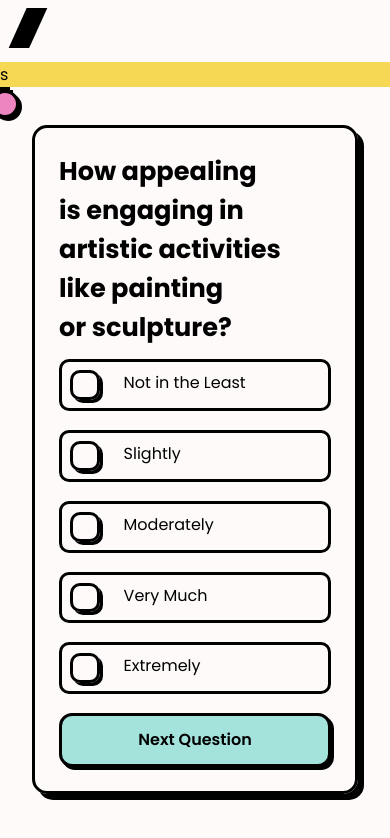
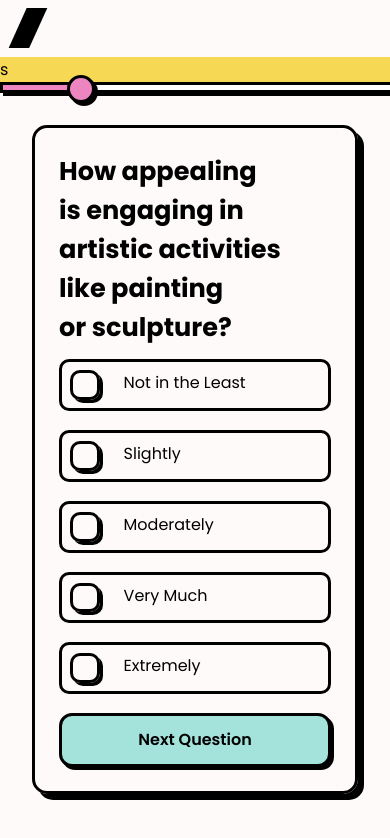
Before and after one commit to azzammahmoud95/front-end-EB, a React (Create React App) app in the folder frontend/: page / in a window 390 px wide. Shown: the top 838 px of the page. Built offline with nearby package versions, Linux system fonts and the light colour scheme.

Commit message:
finishing progress bar mobile

```diff
--- a/frontend/src/Components/Layout/layout.jsx
+++ b/frontend/src/Components/Layout/layout.jsx
@@ -1,15 +1,42 @@
-import React from "react";
+import React, { useState, useEffect } from "react";
 import icon from "../../Assets/Images/logo.svg";
 import "./layout.scss";
 
 const ProgressBar = ({ progress }) => {
+  const [isMobile, setIsMobile] = useState(false);
+
+  useEffect(() => {
+    const handleResize = () => {
+      setIsMobile(window.innerWidth <= 768); // Adjust the breakpoint as needed
+    };
+
+    // Initial setup
+    handleResize();
+
+    // Add event listener for window resize
+    window.addEventListener("resize", handleResize);
+
+    // Cleanup on component unmount
+    return () => {
+      window.removeEventListener("resize", handleResize);
+    };
+  }, []);
+
+  const progressBarWrapper = {
+    height: '100%',
+    boxShadow: "var(--shadow)",
+    width: isMobile ? '100%' : '0.4%',
+    border: "3px solid black",
+    background: 'white'
+  };
+
   const progressBarStyle = {
-    height: `${progress}%`,
+    height: isMobile ? '5px' : `${progress}%`, // Adjust the height as needed
     background: "var(--pink)",
     boxShadow: "var(--shadow)",
-    border: "3px solid black",
-    width: "1%",
-    position: "relative", // Added to make sure the end marker is positioned relative to this container
+    width: isMobile ? `${progress}%` : '100%',
+    position: "relative",
+    zIndex: 10
   };
 
   const endMarkerStyle = {
@@ -20,15 +47,17 @@ const ProgressBar = ({ progress }) => {
     position: "absolute",
     boxShadow: "var(--shadow)",
     border: "3px solid black",
-    top: "98%", // Positioned at the bottom of the progress bar
-    left: "50%",
+    top: isMobile ? "-200%" : "98%",
+    left: isMobile ? "100%" : "50%",
     transform: "translateX(-50%)",
     zIndex: 10,
   };
 
   return (
-    <div className="progress-bar" style={progressBarStyle}>
-      <div style={endMarkerStyle}></div>
+    <div style={progressBarWrapper}>
+      <div className="progress-bar" style={progressBarStyle}>
+        <div style={endMarkerStyle}></div>
+      </div>
     </div>
   );
 };
@@ -44,7 +73,7 @@ export default function Layout({ children }) {
           {children}
         </div>
 
-        <ProgressBar progress={50} />
+        <ProgressBar progress={20} />
 
         <div className="animation-sidebar">s</div>
       </div>
```
Also changed, not shown: frontend/src/Components/ProgressBar/progress-bar.js (added, +11 -0 lines), frontend/src/Components/ProgressBar/progress-bar.scss (added, +33 -0 lines).
